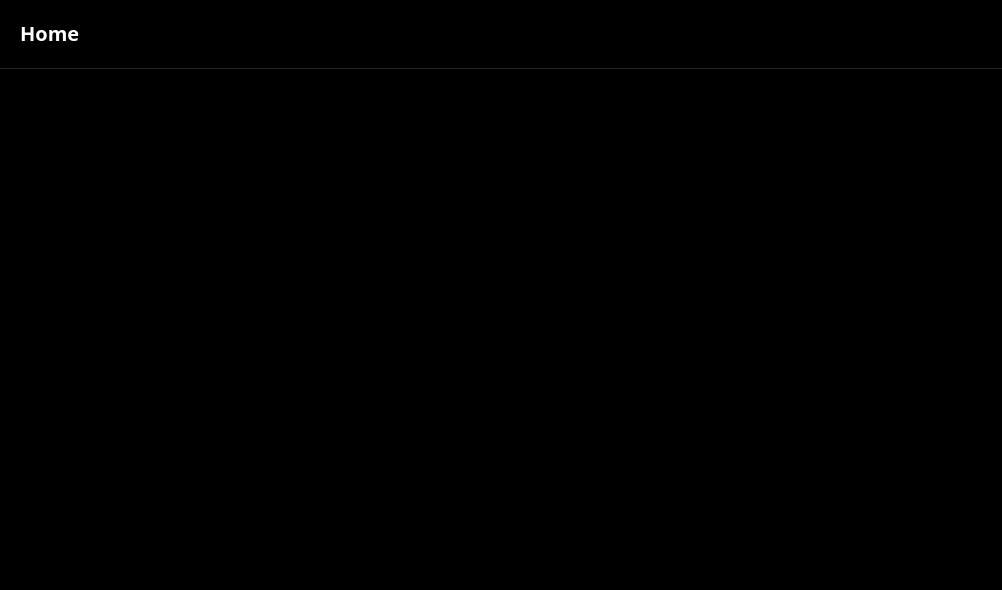
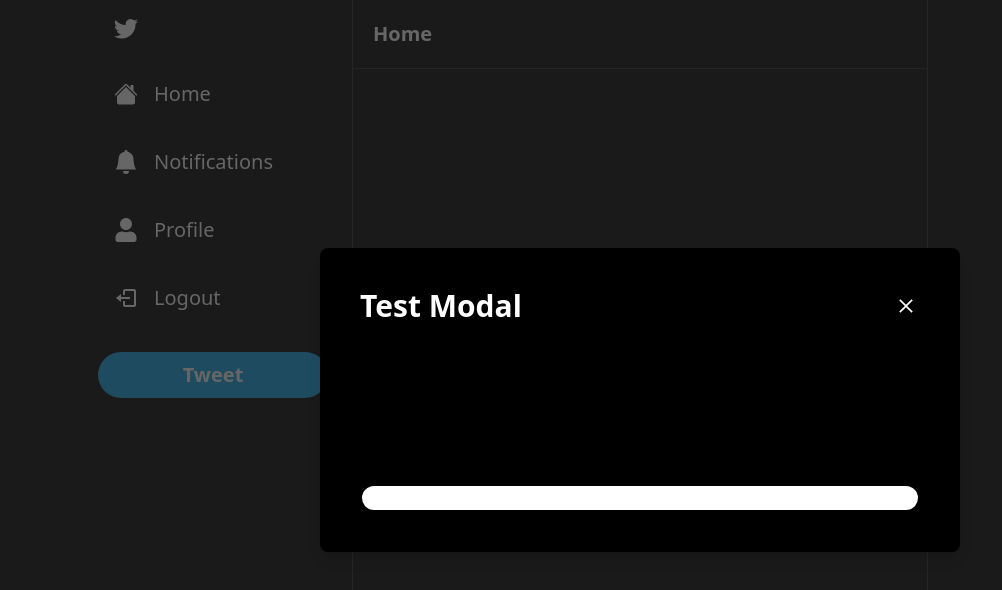
Before and after one commit to su1jun/C__SNS-Platform, a Next.js app: page / in a window 1280 px wide. Shown: the top 590 px of the page, without its empty margins (0-1002 px from the left). Built offline with nearby package versions, Linux system fonts and the light colour scheme.

Commit message:
add: login modal

```diff
--- /dev/null
+++ b/components/Modal.tsx
@@ -0,0 +1,140 @@
+import { useCallback } from "react";
+import { AiOutlineClose } from "react-icons/ai";
+import Button from "./Button";
+
+interface ModalProps {
+  isOpen?: boolean;
+  onClose: () => void;
+  onSubmit: () => void;
+  title?: string;
+  body?: React.ReactElement;
+  footer?: React.ReactElement;
+  actionLabel: string;
+  disabled?: boolean;
+}
+
+const Modal: React.FC<ModalProps> = ({
+    isOpen,
+    onClose,
+    onSubmit,
+    title,
+    body,
+    actionLabel,
+    footer,
+    disabled
+  }) => {
+  const handleClose = useCallback(() => {
+    if (disabled) {
+      return;
+    }
+
+    onClose();
+  }, [onClose, disabled]);
+
+  const handleSubmit = useCallback(() => {
+    if (disabled) {
+      return;
+    }
+
+    onSubmit();
+  }, [onSubmit, disabled]);
+
+  if (!isOpen) {
+    return null;
+  }
+
+  return (
+    <>
+      <div
+        className="
+          justify-center
+          items-center
+          flex
+          overflow-x-hidden
+          overflow-y-auto
+          fixed
+          inset-0
+          z-50
+          outline-none
+          focus:outline-none
+          bg-neutral-800
+          bg-opacity-70
+        "
+      >
+        <div className="
+          relative
+          w-full
+          lg:w-3/6
+          my-6
+          mx-auto
+          lg:max-w-3xl
+          h-full
+          lg:h-auto
+          "
+        >
+          {/*content*/}
+          <div className="
+            h-full
+            lg:h-auto
+            border-0
+            rounded-lg
+            shadow-lg
+            relative
+            flex
+            flex-col
+            w-full
+            bg-black
+            outline-none
+            focus:outline-none
+            "
+          >
+            {/*header*/}
+            <div className="
+              flex
+              items-center
+              justify-between
+              p-10
+              rounded-t
+              "
+            >
+              <h3 className="text-3xl font-semibold text-white">
+                {title}
+              </h3>
+              <button
+                className="
+                  p-1
+                  ml-auto
+                  border-0
+                  text-white
+                  hover:opacity-70
+                  transition
+                "
+                onClick={handleClose}
+              >
+                <AiOutlineClose size={20} />
+              </button>
+            </div>
+            {/*body*/}
+            <div className="relative p-10 flex-auto">
+              {body}
+            </div>
+            {/*footer*/}
+            <div className="flex flex-col gap-2 p-10">
+              <Button
+                disabled={disabled}
+                label={actionLabel}
+                secondary
+                fullWidth
+                large
+                onClick={handleSubmit}
+              />
+              {footer}
+            </div>
+          </div>
+        </div>
+      </div>
+    </>
+  );
+}
+
+export default Modal;
--- a/pages/_app.tsx
+++ b/pages/_app.tsx
@@ -1,11 +1,16 @@
 import type { AppProps } from 'next/app'
 
+import Layout from '@/components/layout'
+import Modal from '@/components/Modal'
 import '@/styles/globals.css'
 
 export default function App({ Component, pageProps }: AppProps) {
   return (
-
-  <Component {...pageProps} />
-
+    <>
+      <Modal isOpen title="Test Modal"/>
+      <Layout>
+        <Component {...pageProps} />
+      </Layout>
+    </>
   )
 }
```
